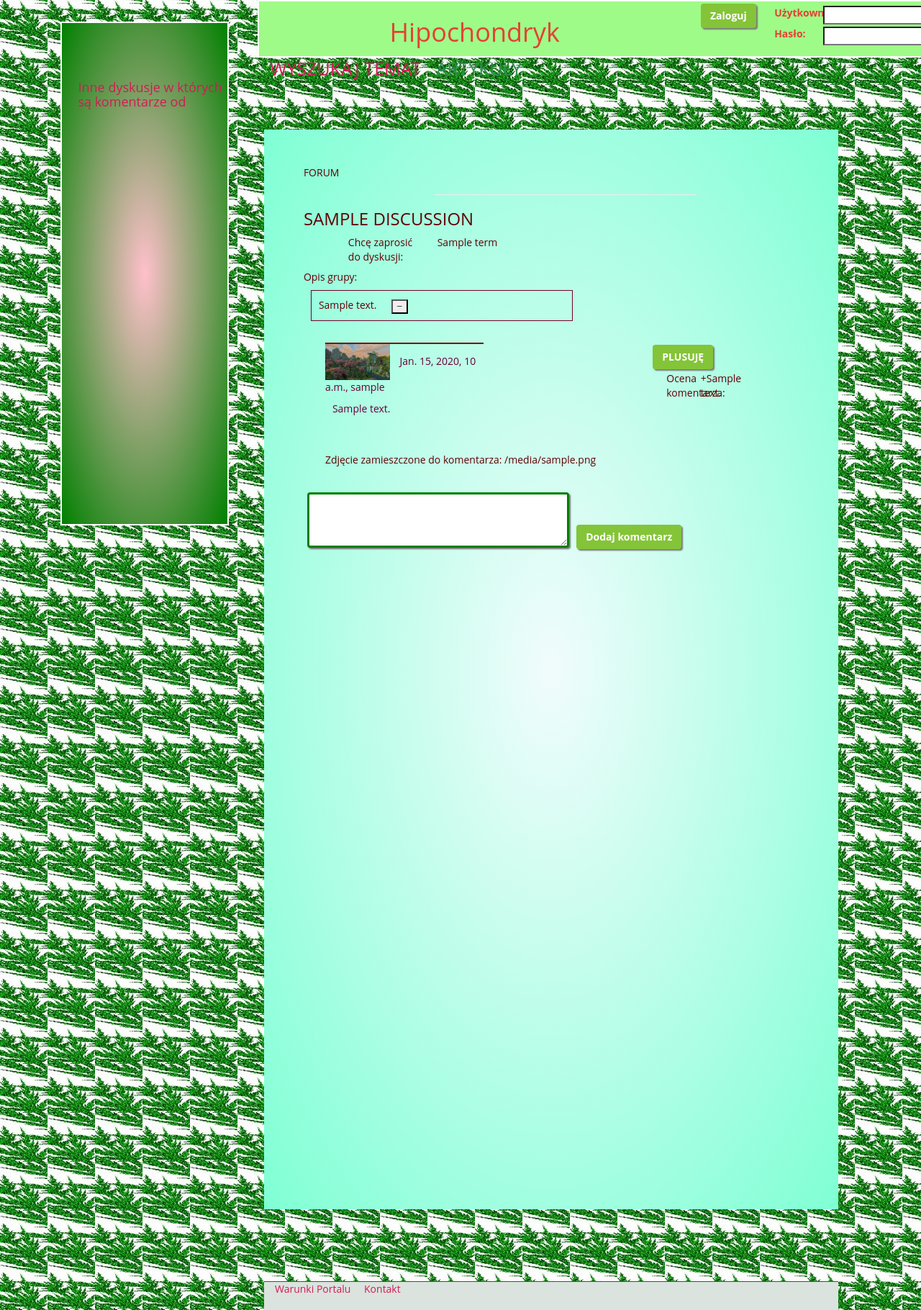
After one commit to Karolucha/choroba, a Django app: template templates/discussion/discussion.html in a window 1280 px wide. The commit adds this page. Shown: the whole page at 72% size. Run offline with Django 3.2, Linux system fonts and the light colour scheme; the template is opened without the code that fills it: most values are stand-ins (such as "Sample title", 1, 10 or a date in 2020); some libraries are stand-ins or nearby versions; some web fonts are replaced.

Commit message:
zakladanie dyskusji i dodawanie komentarzy do dyskusji

```diff
--- a/Choroba/urls.py
+++ b/Choroba/urls.py
@@ -22,6 +22,9 @@ urlpatterns = [
     url(r'^search_disease/', 'portal.views.search_disease'),
     url(r'^articles/', 'portal.views.articles'),
     url(r'^disease/(?P<disease_id>\w+)', 'portal.views.disease'),
+    url(r'^discussion/(?P<discussion_id>\w+)', 'portal.views.discussion'),
+    url(r'^add_discussion/$', 'portal.views.add_discussion'),
+    url(r'^add_comment_discussion/$', 'portal.views.add_comment_discussion'),
     url(r'^add_comment', 'portal.views.add_comment'),
     url(r'^add_specific_comment', 'portal.views.add_specific_comment'),
     url(r'^like_comment', 'portal.views.like_comment'),
--- a/portal/models.py
+++ b/portal/models.py
@@ -53,6 +53,7 @@ class MyUser(Document):
 
 class PublicTerms(Document):
     name = StringField()
+    code = StringField()
 
 
 class Invitation(Document):
@@ -99,7 +100,7 @@ class Disease(Forum):
 class Discussion(Forum):
     users = ListField(ReferenceField('MyUser'))
     public_term = ReferenceField('PublicTerms')
-
+    date_register = DateTimeField(default=datetime.datetime.now)
 
 
 class Article(Document):
--- a/portal/views.py
+++ b/portal/views.py
@@ -5,6 +5,7 @@ from django.template import RequestContext
 import datetime
 import mongoengine
 from portal.disease_views import *
+from portal.discussion_view import *
 from mongoengine.django.auth import *
 from django.views.decorators.csrf import csrf_protect
 mongoengine.connect('misiowa')
@@ -55,6 +56,9 @@ def article(request, article_id):
     except Disease.DoesNotExist:
         raise Http404("Poll does not exist")
     return render_to_response('disease/article.html', {'article': get_article}, context_instance=RequestContext(request))
+
+
+
 
 def add_perms():
 
--- a/static/styles/lolinka.css
+++ b/static/styles/lolinka.css
@@ -58,6 +58,8 @@ margin:15px;
 }
 #content{
     margin-left:5%;
+    margin-top:100px;
+    height:1500px;
 }
 #add_my_comment{
 
@@ -80,7 +82,7 @@ textarea.specific_comment{
 textarea.textarea_comment{
 font-size: 20px;
     width: 50%;
-    margin:15px;
+    margin:5px;
     text-align: left;
     padding: 7px;
     border: 3px solid  	#008000;
@@ -89,15 +91,15 @@ font-size: 20px;
 }
 
 textarea.find_user{
-    font-size: 20px;
+    font-size: 18px;
     width: 50%;
-    height:25px;
+    height:28px;
     margin:5px;
     text-align: left;
     padding: 3px;
-    border: 1px solid  	#008000;
+    border: 2px solid  	#33CC66;
     box-shadow: 1px 1px 1px #777777;
-    border-radius: 2px;
+    border-radius: 2px ;
 }
 input.name_searchbox {
     font-size: 25px;
--- a/templates/base.html
+++ b/templates/base.html
@@ -72,7 +72,7 @@
             <a style="color:#D41B56 !important" href="/search_disease/" class="top_menu_button">WYSZUKAJ TEMAT</a>
             <a style="color:#2E8B57 !important" href="/articles" class="top_menu_button">ARTYKUŁY</a>
             {% if user.is_authenticated %}
-                <a style="color:#FF2400 !important" href="/account/{{user.id}}" class="top_menu_button">MOJE KONTO</a>
+                <a style="color:#FF2400 !important" href="/account/" class="top_menu_button">MOJE KONTO</a>
             {% endif %}
         </nav>
     </div><!--#DOWN-HEADER -->
--- /dev/null
+++ b/templates/discussion/discussion.html
@@ -0,0 +1,78 @@
+{% extends "base.html" %}
+
+
+
+{% block title %}{{discussion.name}}{% endblock %}
+{% block left-content %}
+    <h4>Inne dyskusje w których są komentarze od {{ user.username}}</h4>
+    <ul>
+    </ul>
+{% endblock %}
+{% block content %}
+    <div style="margin-top:50px;">FORUM</div><hr>
+    <h3>{{ discussion.name|upper }}</h3>
+      <div class="row">
+          <form method="POST" action="{% url 'portal.views.add_comment_discussion' %}">{% csrf_token %}
+      <div class="col-md-1"></div>
+      <div class="col-md-2">Chcę zaprosić do dyskusji:</div>
+      <div class="col-md-6">{{ term.name }}</div>
+      <div class="col-md-3"></div>
+              </form>
+  </div>
+    <h5>Opis grupy:</h5>
+    <div style="border:1px solid #730029; margin:10px;width:50%">
+    <div id="dsc_disease_short"  style="margin:10px;"> {{ discussion.description|truncatewords:"3"}}<button class="glyphicon glyphicon-plus" ng-click="more_dsc()"/></div>
+    <div id="dsc_disease"  style="margin:10px;"> {{ discussion.description }}<button style="margin-left:20px;" class="glyphicon glyphicon-minus" ng-click="less_dsc()"/></div>
+    </div>
+    <div id="commentaries">
+        {% for comment in discussion.comments %}
+        <div class="row">
+            <div class="col-md-8">
+            <div class="comment">
+                <img src="../static/images/landscape.png" class="image_little_profile"/>
+                <span class="comment_header">{{ comment.date_publication }}, {{ comment.user.username }}    </span>
+                <p class="comment_dsc">{{ comment.description }}</p>
+            </div>
+            </div>
+            <div class="col-md-2">
+                <div class="row"><div class="col-md-8">
+                <form method="POST" action="{% url 'portal.views.like_comment' %}">{% csrf_token %}
+                    <input type="hidden" name="commentary_id" value="{{ comment.id }}"/>
+                    <input type="submit" class="btn btn-success" value="PLUSUJĘ"/>
+                </form>
+                </div>
+                       <div class="col-md-4"></div>
+                </div>
+                <div class="row">
+                    <div class="col-md-2"></div>
+                    <div class="col-md-5">Ocena komentarza:</div>
+                    <div class="col-md-5">+{{ comment.point_comment }}</div>
+                    <div class="col-md-2"></div>
+                    </div>
+            </div>
+            <div class="col-md-2"></div>
+        </div>
+        {% if comment.image %}
+        Zdjęcie zamieszczone do komentarza:
+            {{ comment.image }}
+        {% endif %}
+        {% endfor %}
+    </div>
+
+
+
+<div id="leave_comment">
+
+
+    <div id="add_my_comment">
+        <form method="POST" action="{% url 'portal.views.add_comment_discussion' %}">{% csrf_token %}
+            <input type="hidden" name="discussion_id" value="{{ discussion.id }}">
+            <textarea class="textarea_comment" name="comment_to_add"></textarea>
+            <input type="submit" style="margin-top:50px;" class="btn btn-success" value="Dodaj komentarz"/>
+        </form>
+    </div>
+
+</div>
+
+
+{% endblock %}
```
Also changed, not shown: portal/discussion_view.py (added, +56 -0 lines), templates/discussion/add_discussion.html (added, +44 -0 lines).
